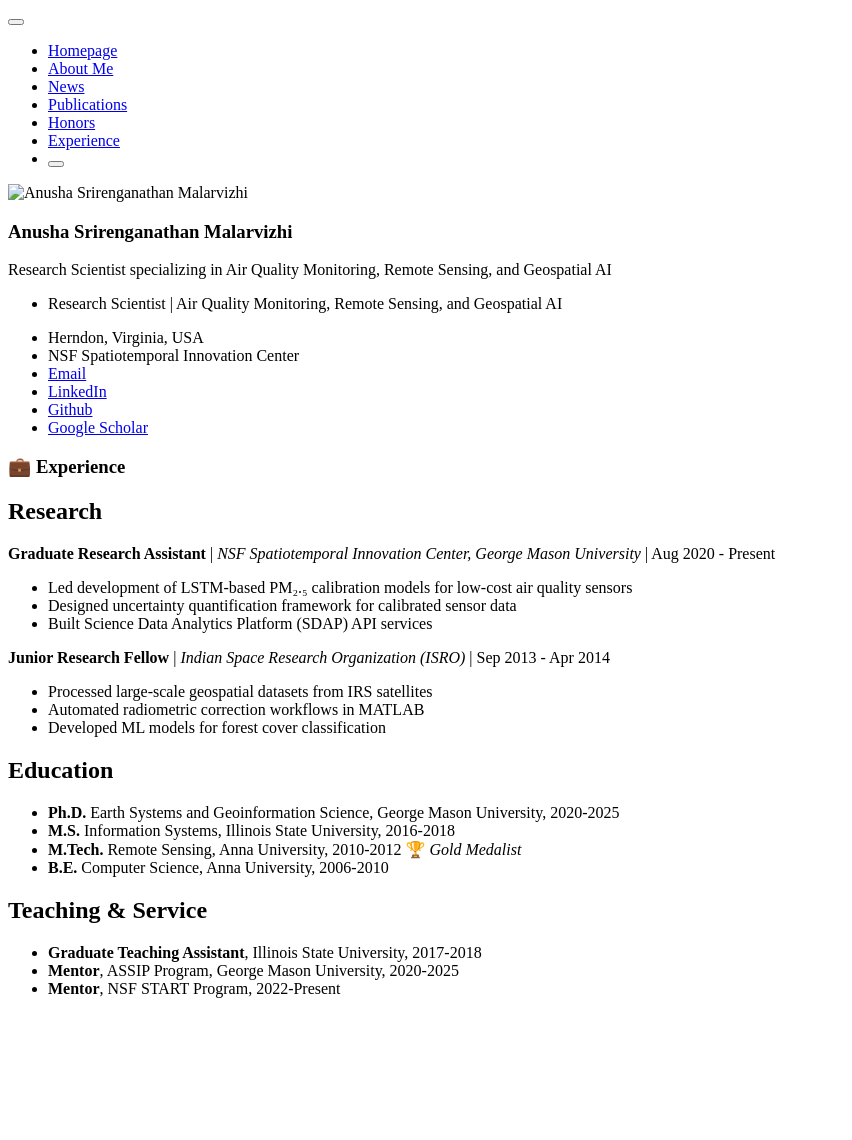
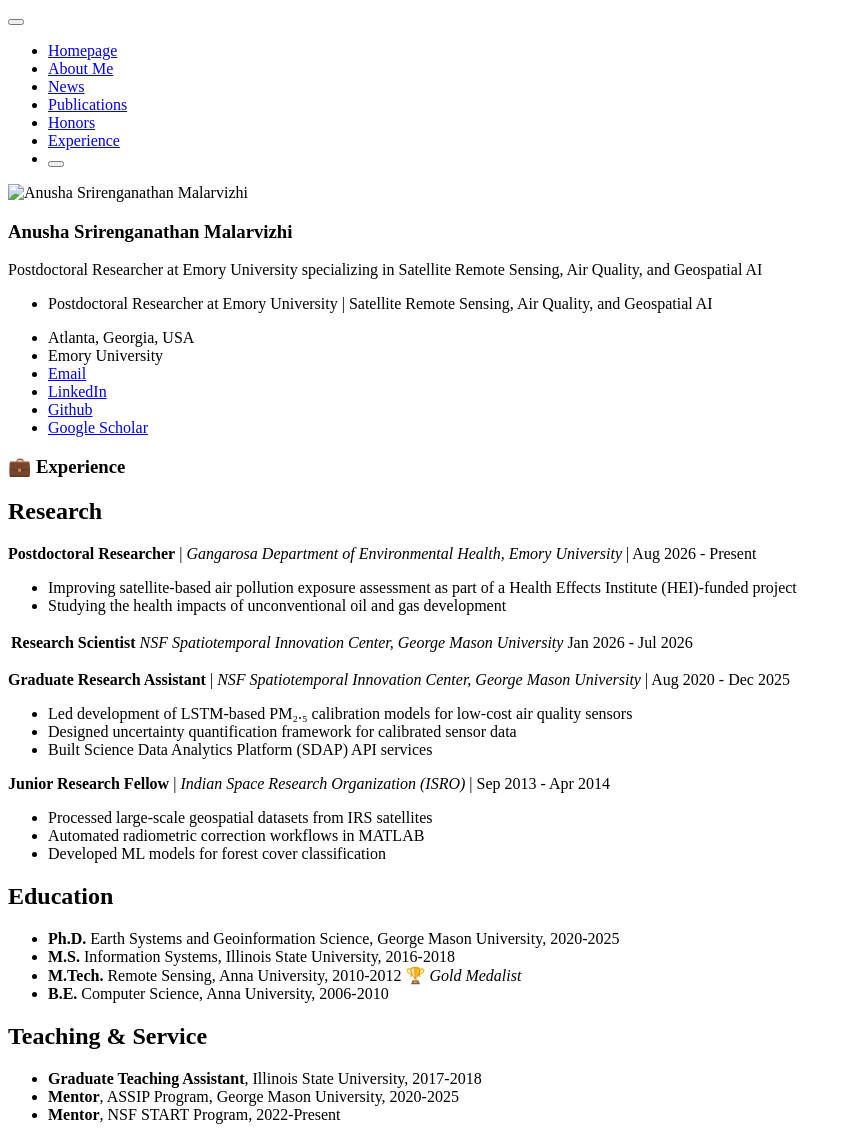
Before and after one commit to SivanuHappy/sivanuhappy.github.io, a Jekyll site: the page built from _pages/includes/others.md, in a window 1280 px wide. Shown: the whole page, without its empty margins (0-852 px from the left). Built offline with Jekyll 4.4.1, drawn with Linux system fonts in a browser that asks for light colours; our own code applies the rules of GitHub Pages for plain Markdown files; before the commit the page ends 1014 px from its top, so only the background shows below that.

Commit message:
Update profile for Emory postdoc position (Aug 2026)
- Shorten intro to two paragraphs reflecting the Emory / HEI project role
- Add Emory Postdoctoral Researcher to Experience; close out GMU roles
  (Graduate Research Assistant Aug 2020 - Dec 2025, Research Scientist
  Jan 2026 - Jul 2026)
- Add Emory news item; align Research Scientist news date
- Update site description, bio, employer, location, and contact email

Co-Authored-By: Claude Opus 5.5 <noreply@anthropic.com>

```diff
--- a/_config.yml
+++ b/_config.yml
@@ -7,7 +7,7 @@
 
 # Site Settings
 title                    : "Anusha Srirenganathan Malarvizhi"
-description              : "Research Scientist | Air Quality Monitoring, Remote Sensing, and Geospatial AI"
+description              : "Postdoctoral Researcher at Emory University | Satellite Remote Sensing, Air Quality, and Geospatial AI"
 repository               : "sivanuhappy/sivanuhappy.github.io"
 google_scholar_stats_use_cdn : true
 
@@ -23,12 +23,12 @@ baidu_site_verification  :
 author:
   name             : "Anusha Srirenganathan Malarvizhi"
   avatar           : "images/profile.jpg"
-  bio              : "Research Scientist specializing in Air Quality Monitoring, Remote Sensing, and Geospatial AI"
-  location         : "Herndon, Virginia, USA"
-  employer         : "NSF Spatiotemporal Innovation Center"
+  bio              : "Postdoctoral Researcher at Emory University specializing in Satellite Remote Sensing, Air Quality, and Geospatial AI"
+  location         : "Atlanta, Georgia, USA"
+  employer         : "Emory University"
   pubmed           :
   googlescholar    : "https://scholar.google.com/citations?user=vDCNltwAAAAJ"  # Update with your ID
-  email            : "asrireng@gmu.edu"
+  email            : "asriren@emory.edu"
   researchgate     :  # example: "https://www.researchgate.net/profile/yourprofile"
   uri              :
   bitbucket        :
--- a/_pages/includes/others.md
+++ b/_pages/includes/others.md
@@ -4,7 +4,13 @@
 
 ## Research
 
-**Graduate Research Assistant** | *NSF Spatiotemporal Innovation Center, George Mason University* | Aug 2020 - Present
+**Postdoctoral Researcher** | *Gangarosa Department of Environmental Health, Emory University* | Aug 2026 - Present
+- Improving satellite-based air pollution exposure assessment as part of a Health Effects Institute (HEI)-funded project
+- Studying the health impacts of unconventional oil and gas development
+
+**Research Scientist** | *NSF Spatiotemporal Innovation Center, George Mason University* | Jan 2026 - Jul 2026
+
+**Graduate Research Assistant** | *NSF Spatiotemporal Innovation Center, George Mason University* | Aug 2020 - Dec 2025
 - Led development of LSTM-based PM₂.₅ calibration models for low-cost air quality sensors
 - Designed uncertainty quantification framework for calibrated sensor data
 - Built Science Data Analytics Platform (SDAP) API services
```
Also changed, not shown: _pages/includes/homepage.md (+1 -1 lines), _pages/includes/intro.md (+2 -2 lines), _pages/includes/news.md (+2 -1 lines).
